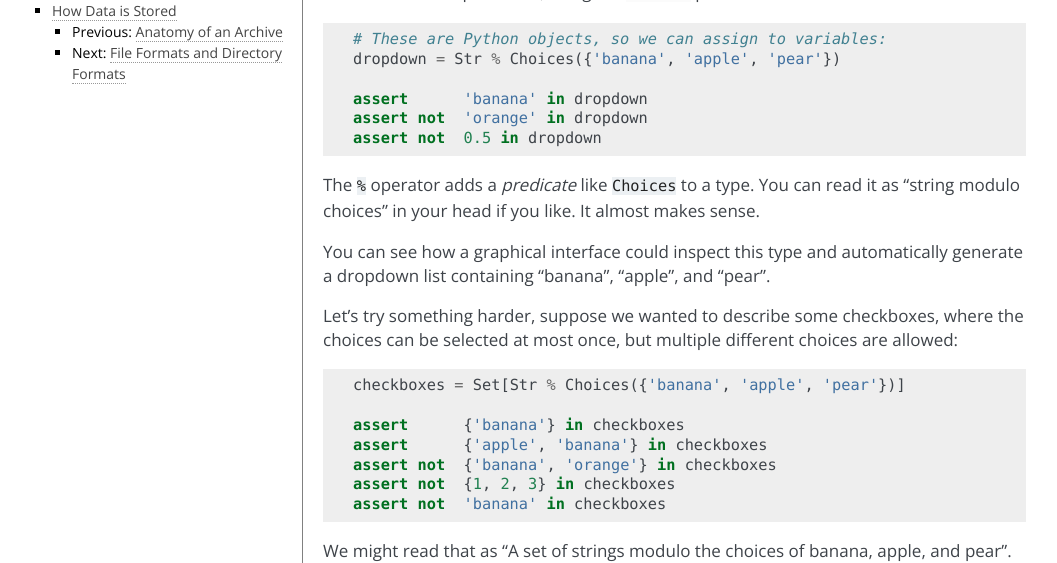
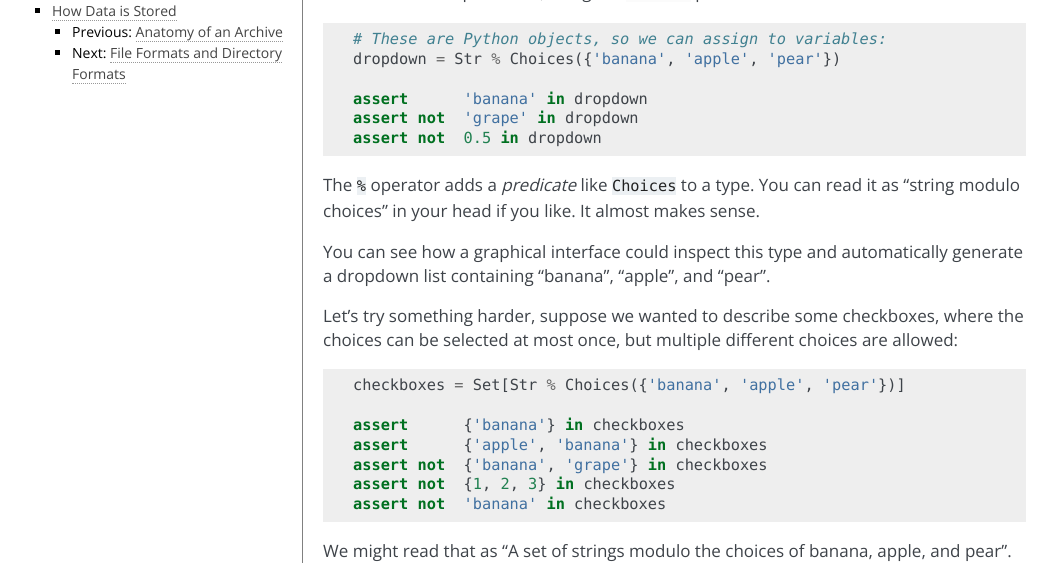
Before and after one commit to qiime2/dev-docs, a Sphinx documentation site: the page built from source/storing-data/types.rst, in a window 1280 px wide and 900 px high, scrolled down 6344 px. Shown: the part 151-714 px from the top of the window, without its empty margins (106-1163 px from the left). Built offline with Sphinx 7.4.7, drawn with Linux system fonts in a browser that asks for light colours.

Commit message:
MAINT: grapes are better than oranges

```diff
--- a/source/storing-data/types.rst
+++ b/source/storing-data/types.rst
@@ -313,7 +313,7 @@ Let's see an example of this, using the :data:`Choices<qiime2.plugin.Choices>` p
    dropdown = Str % Choices({'banana', 'apple', 'pear'})
 
    assert      'banana' in dropdown
-   assert not  'orange' in dropdown
+   assert not  'grape' in dropdown
    assert not  0.5 in dropdown
 
 
@@ -332,7 +332,7 @@ can be selected at most once, but multiple different choices are allowed:
 
    assert      {'banana'} in checkboxes
    assert      {'apple', 'banana'} in checkboxes
-   assert not  {'banana', 'orange'} in checkboxes
+   assert not  {'banana', 'grape'} in checkboxes
    assert not  {1, 2, 3} in checkboxes
    assert not  'banana' in checkboxes
 
```
